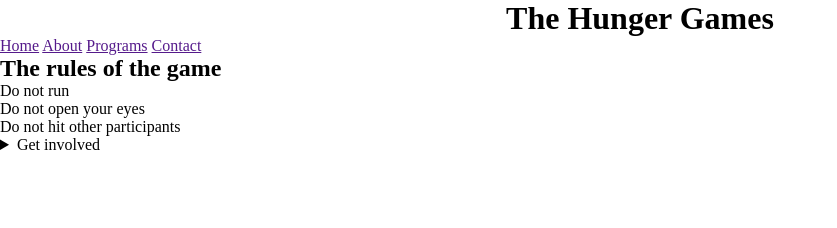
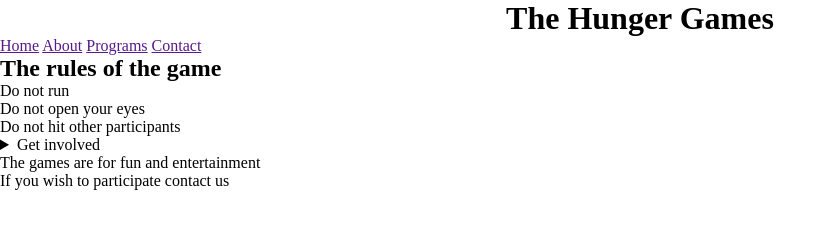
Before and after one commit to AsithandileNyjah/webDevChallenge, a plain HTML site: page index.html in a window 1280 px wide. Shown: the whole page, without its empty margins (0-837 px from the left). Drawn offline with Linux system fonts and the light colour scheme.

Commit message:
Elements 5

```diff
--- a/index.html
+++ b/index.html
@@ -27,5 +27,9 @@
     <summary>Participate</summary>
     <summary>Donate</summary>
 </details>
+<section>
+    <p>The games are for fun and entertainment</p>
+    <p>If you wish to participate contact us</p>
+</section>
 </body>
 </html>
```
